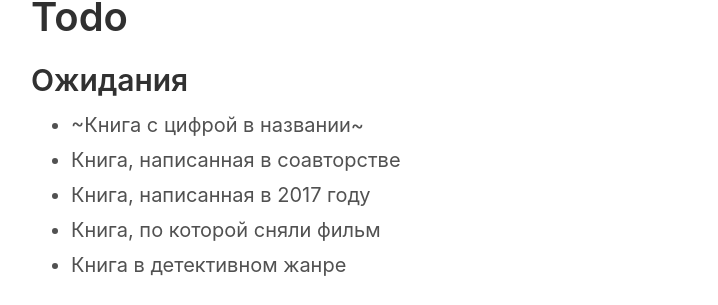
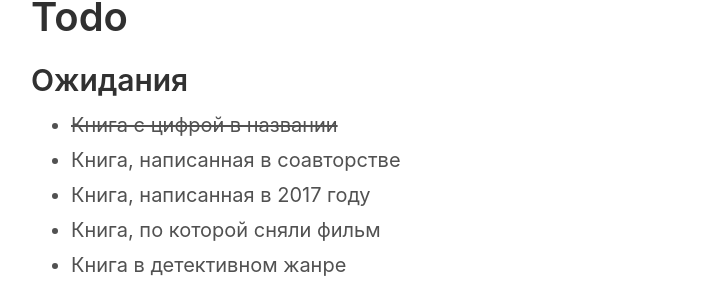
Before and after one commit to yevhenii-havrylenko/yevhenii-havrylenko.github.io, a Jekyll site: the page built from index.md, in a window 1280 px wide. Shown: the part 139-444 px from the top of the page, without its empty margins (259-977 px from the left). Built offline with Jekyll 4.4.1, drawn with Linux system fonts in a browser that asks for light colours.

```diff
--- a/index.md
+++ b/index.md
@@ -4,7 +4,7 @@ title: Todo
 ---
 
 ## Ожидания
-- ~Книга с цифрой в названии~
+- ~~Книга с цифрой в названии~~
 - Книга, написанная в соавторстве
 - Книга, написанная в 2017 году
 - Книга, по которой сняли фильм
```
